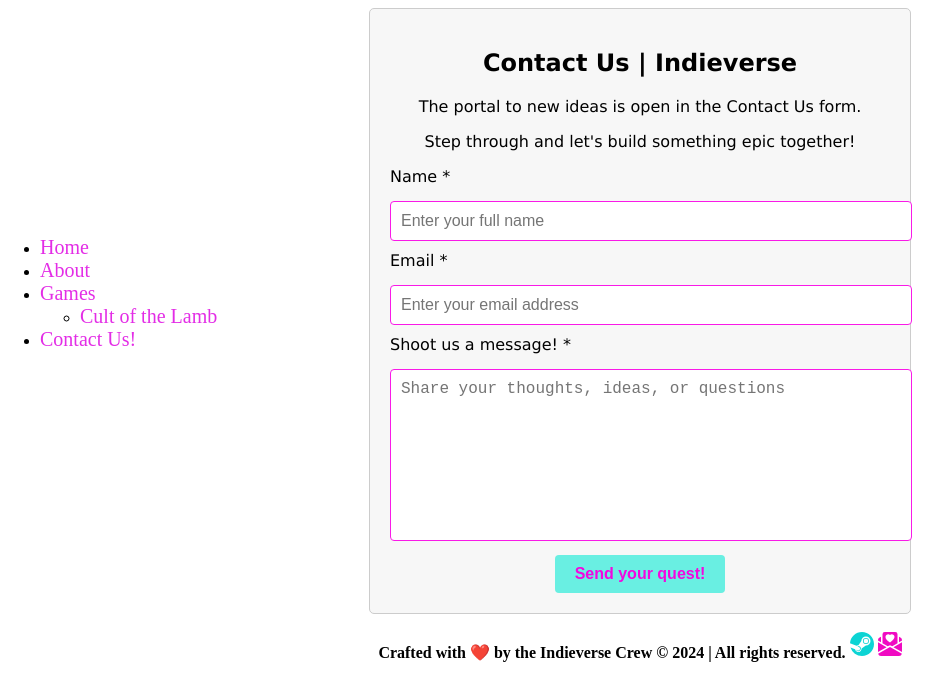
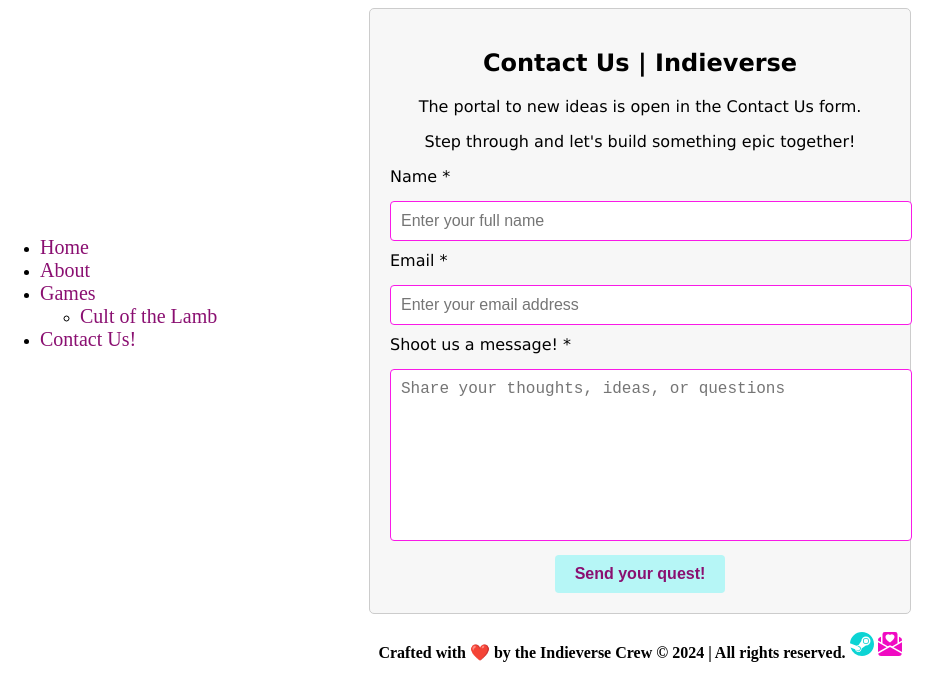
Before and after one commit to LihMartins/CodeProjectStudies, a website: page contact.html in a window 1280 px wide. Shown: the whole page, without its empty margins (0-951 px from the left). Drawn offline with Linux system fonts and the light colour scheme.

Commit message:
adjusting colours

```diff
--- a/css/about.css
+++ b/css/about.css
@@ -65,7 +65,7 @@
 }
 
 a {
-  color: #f207df; /* Menu color */
+  color: #8A0F71; /* Menu color */
   text-decoration: none; /* Remove underline */
 }
 
--- a/css/confirmation.css
+++ b/css/confirmation.css
@@ -44,7 +44,7 @@
 }
 
 .btn-success {
-    background-color: turquoise;
+    background-color: #B6F6F6;
     border-color: pink;
     color: rgb(246, 34, 186);
     padding: 10px 20px; /* Adjust padding as needed */
--- a/css/contact.css
+++ b/css/contact.css
@@ -46,7 +46,7 @@
 }
 
 a {
-  color: #e32de6; /* Menu color */
+  color: #8A0F71; /* Menu color */
   text-decoration: none; /* Remove underline */
 }
 
@@ -60,8 +60,8 @@
 
   /* Button */
   button[type="submit"] {
-    background-color: rgb(105, 239, 226);
-    color: #f207df;
+    background-color: #B6F6F6;
+    color: #8A0F71;
     padding: 10px 20px;
     border: none;
     border-radius: 4px;
--- a/css/cookies-settings.css
+++ b/css/cookies-settings.css
@@ -32,8 +32,8 @@
 }
 
 button {
-    background-color: turquoise;
-    color: #f207df;
+    background-color: #B6F6F6;
+    color: #8A0F71;
     padding: 10px 20px;
     border: none;
     border-radius: 4px;
@@ -44,7 +44,7 @@
 }
 
 a {
-    color: turquoise;
+    color: #B6F6F6;
     text-decoration: none;
     display: block;
     text-align: center;
--- a/css/cult-of-the-lamb.css
+++ b/css/cult-of-the-lamb.css
@@ -37,7 +37,7 @@
 }
 
 a {
-  color: #f207df; /* Menu color */
+  color: #8A0F71; /* Menu color */
   text-decoration: none; /* Remove underline */
 }
 
--- a/css/games.css
+++ b/css/games.css
@@ -37,7 +37,7 @@
 }
 
 a {
-  color: #f207df; /* Menu color */
+  color: #8A0F71; /* Menu color */
   text-decoration: none; /* Remove underline */
 }
 
```
